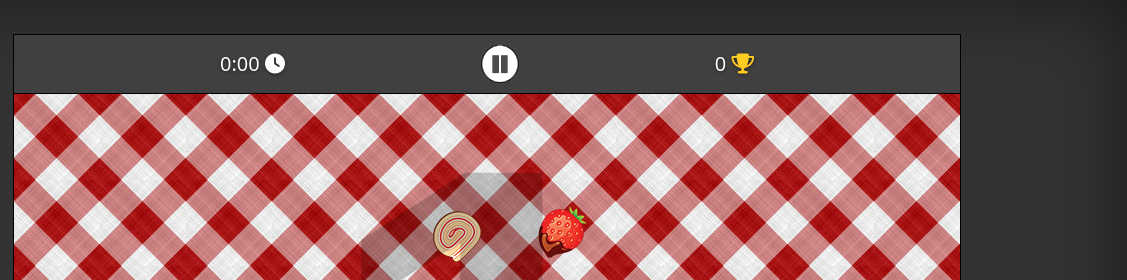
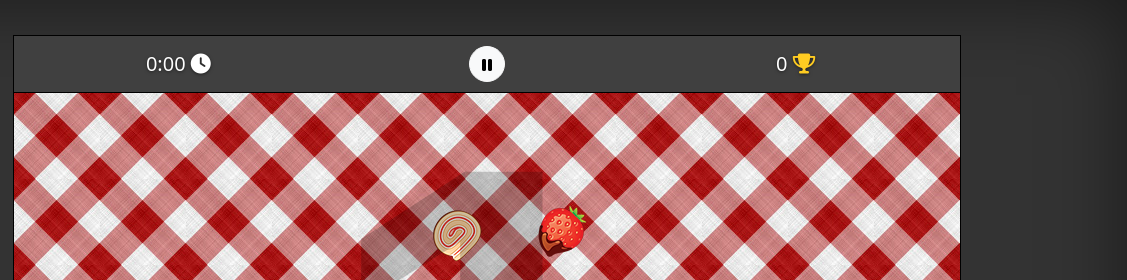
Before and after one commit to salindersidhu/BugTap, a website built with webpack: page public/template.html in a window 1280 px wide. Both pictures are taken after a click on the link "Start Game". Shown: the top 280 px of the page, 153-1280 px from the left. Built offline with nearby package versions, Linux system fonts and the light colour scheme.

Commit message:
Replaced image buttons with circular font awesome buttons

```diff
--- a/public/styles.css
+++ b/public/styles.css
@@ -58,8 +58,19 @@ a:hover {
     p {
         margin: 0
     }
+
+    section {
+        width: 100%;
+    }
 }
 
 .hidden {
     display: none;
 }
+
+.btn-circle.btn-xl {
+    width: 36px;
+    height: 36px;
+    border-radius: 60px;
+    text-align: center;
+}
--- a/public/template.html
+++ b/public/template.html
@@ -68,18 +68,26 @@
             <span id="game-section" class="hidden">
                 <!-- Information bar -->
                 <section class="info-bar">
+                    <section>
                         <!-- Time remaining, in seconds -->
                         <p class="h5">
                             <span id="game-time">0:00</span>
                             <i class="fas fa-clock"></i>
                         </p>
+                    </section>
+                    <section>
                         <!-- Pause and resume image button -->
-                    <input id="pause-resume-button" class="button" type="image" src="assets/graphics/pause.png" />
+                        <button id="pause-resume-button" type="button" class="btn btn-light btn-circle btn-xl">
+                            <i class="fas fa-pause"></i>
+                        </button>
+                    </section>
+                    <section>
                         <!-- The current score -->
                         <p class="h5">
                             <span id="game-score">0</span>
                             <i class="fas fa-trophy yellow"></i>
                         </p>
+                    </section>
                 </section>
                 <!-- Game Canvas -->
                 <canvas id="game-canvas" class="game-canvas" width="946" height="602">
--- a/src/bugTap/BugTap.ts
+++ b/src/bugTap/BugTap.ts
@@ -101,11 +101,14 @@ export default class BugTap extends Game {
   private _pauseButton__OnClick = () => {
     this.isPaused() ? this.resume() : this.pause();
 
-    const button = document.getElementById("pause-resume-button");
+    const buttonIcon = document
+      .getElementById("pause-resume-button")
+      ?.getElementsByTagName("i")[0];
+
     if (this.isPaused()) {
-      button?.setAttribute("src", "assets/graphics/play.png");
+      buttonIcon?.classList.replace("fa-pause", "fa-play");
     } else if (this.isRunning()) {
-      button?.setAttribute("src", "assets/graphics/pause.png");
+      buttonIcon?.classList.replace("fa-play", "fa-pause");
     }
   };
 
```
Also changed, not shown: assets/graphics/pause.png (deleted), assets/graphics/play.png (deleted). Lines whose indentation alone changed are shown as unchanged.
